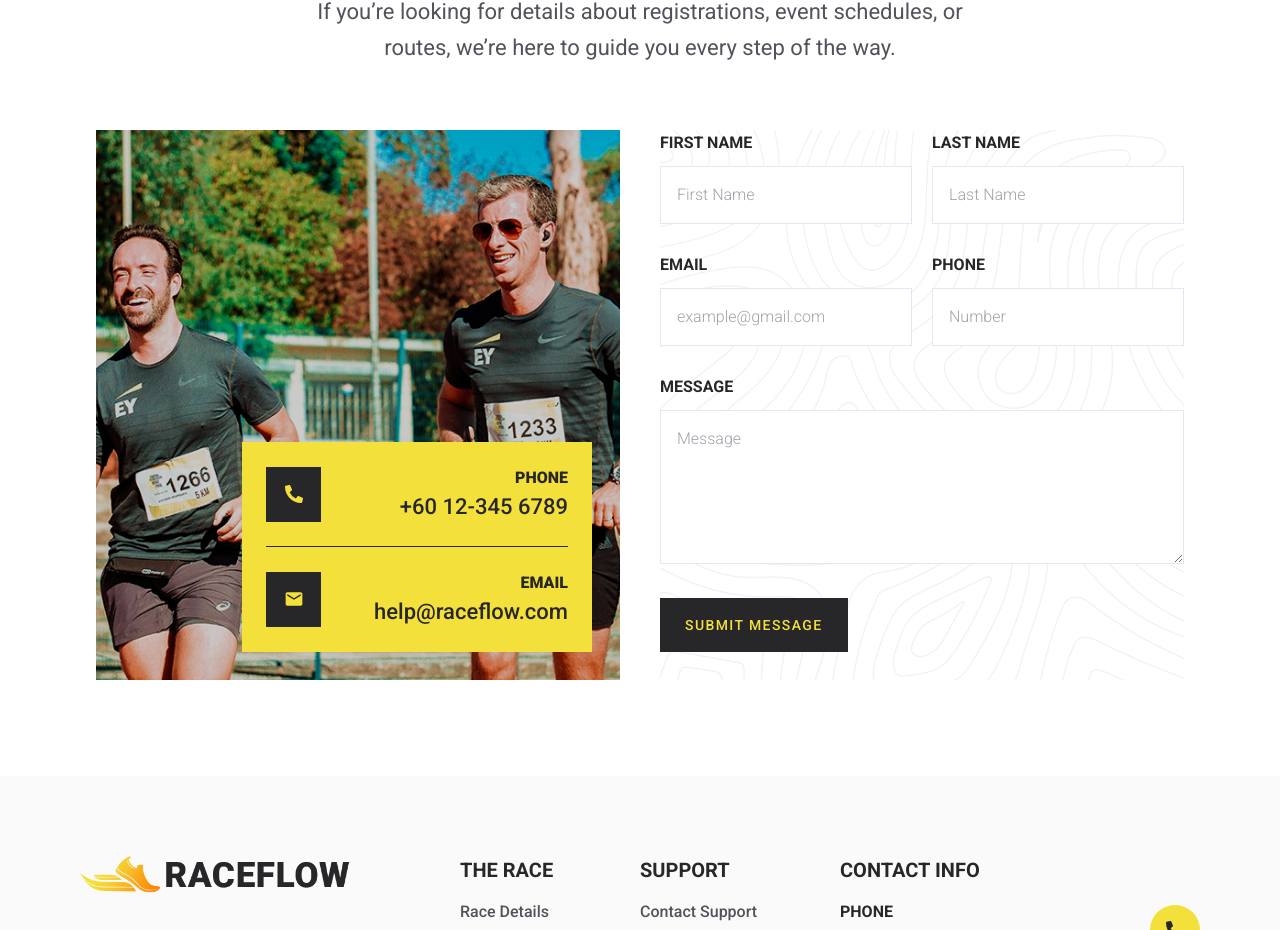
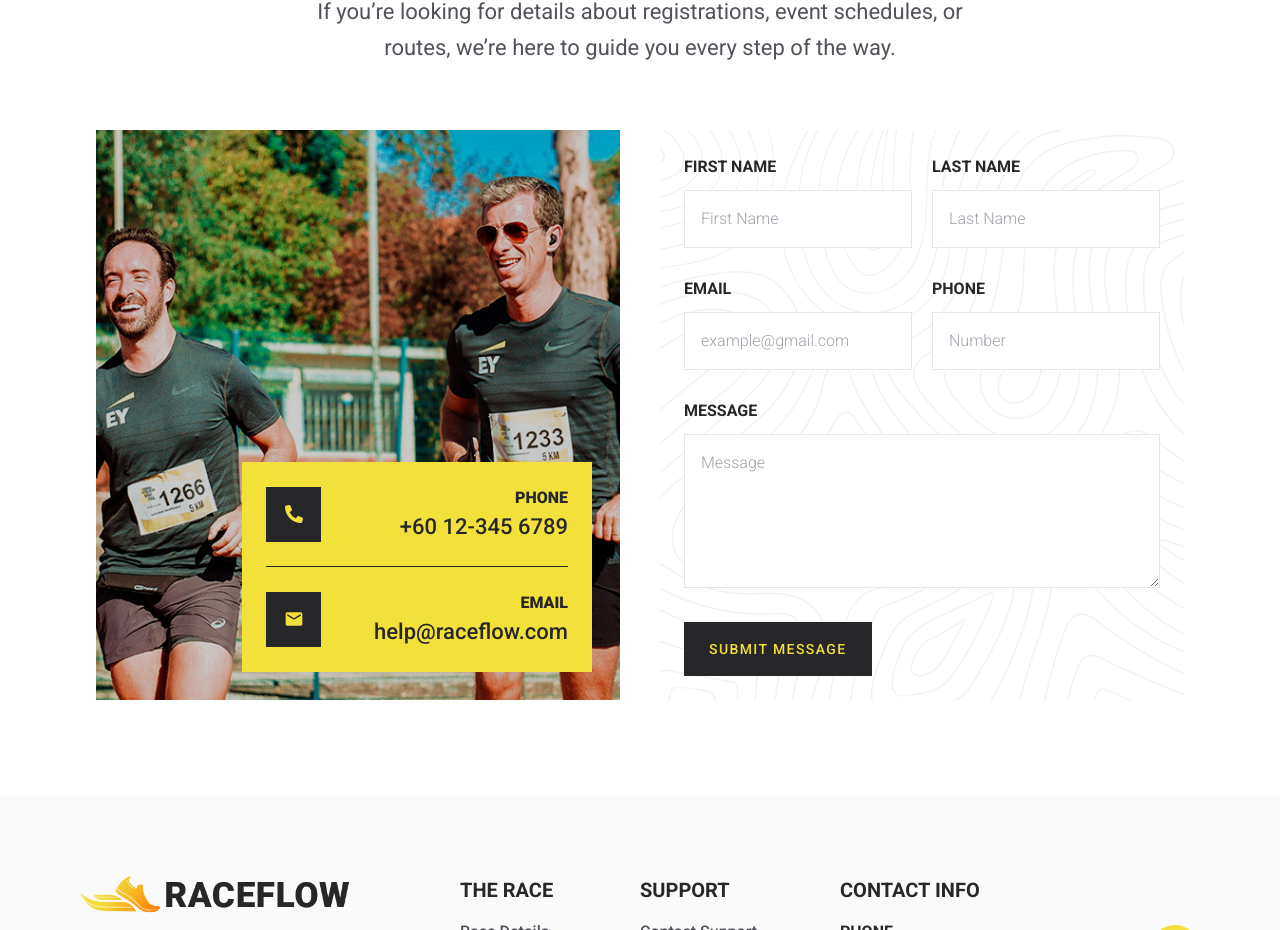
Before and after one commit to devrakibulrahman/raceflow-client-side, a React (Vite) app: page /contact in a window 1280 px wide. Shown: the part 812-1742 px from the top of the page. Built offline with nearby package versions, Linux system fonts and the light colour scheme.

Commit message:
modify contact page added contact form padding done on 01/06/2025 at 05:19 pm

```diff
--- a/src/pages/ContactPage.jsx
+++ b/src/pages/ContactPage.jsx
@@ -62,7 +62,7 @@ const ContactPage = () => {
                                     </div>
                                 </div>
                             </div>
-                            <div className="w-full min-h-[490px] bg-pattern bg-cover bg-center bg-no-repeat lg:h-full">
+                            <div className="w-full min-h-[490px] bg-pattern bg-cover bg-center bg-no-repeat p-6 lg:h-full">
                                 <div className="w-full">
                                     <ContactForm></ContactForm>
                                 </div>
```
